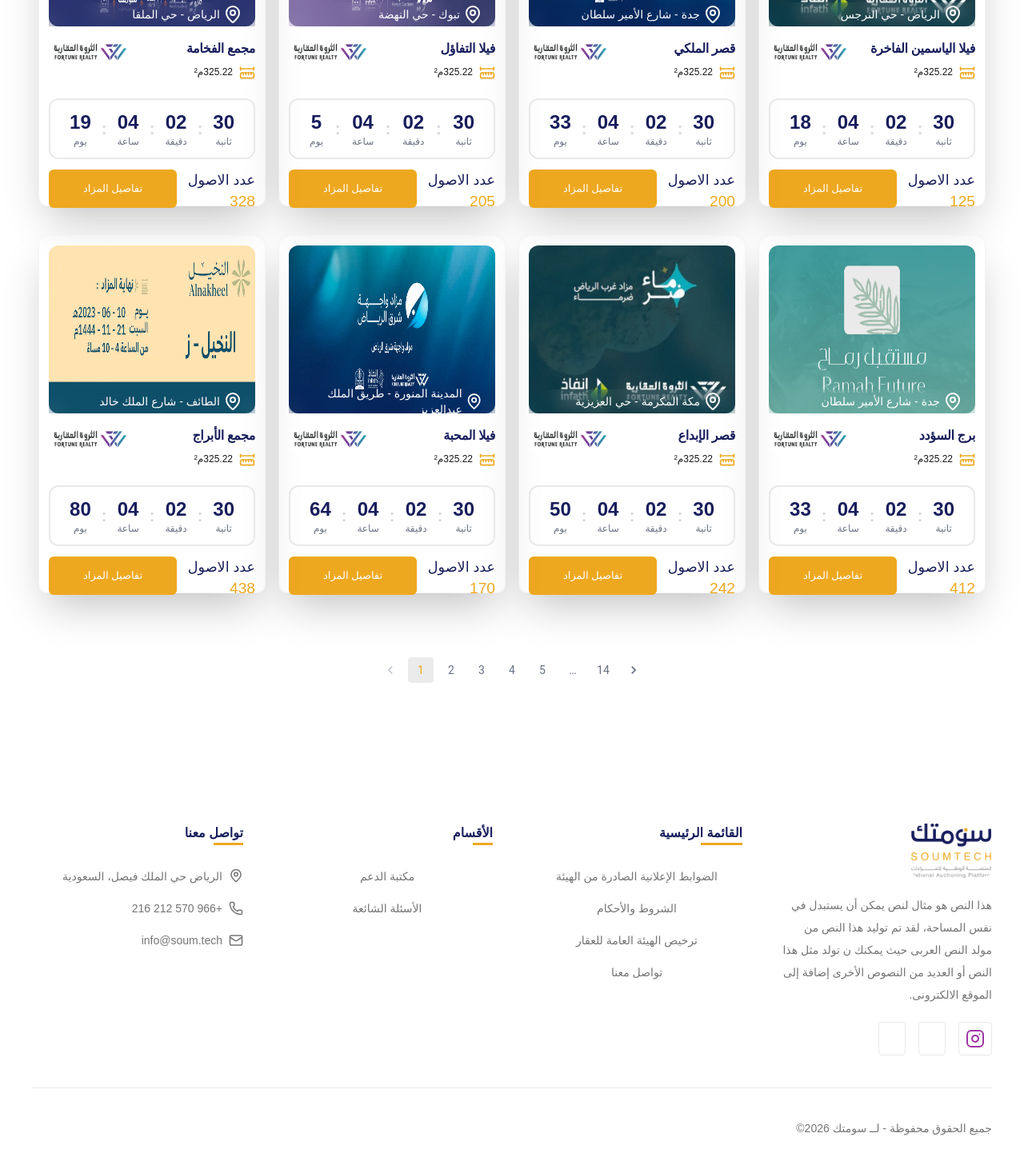
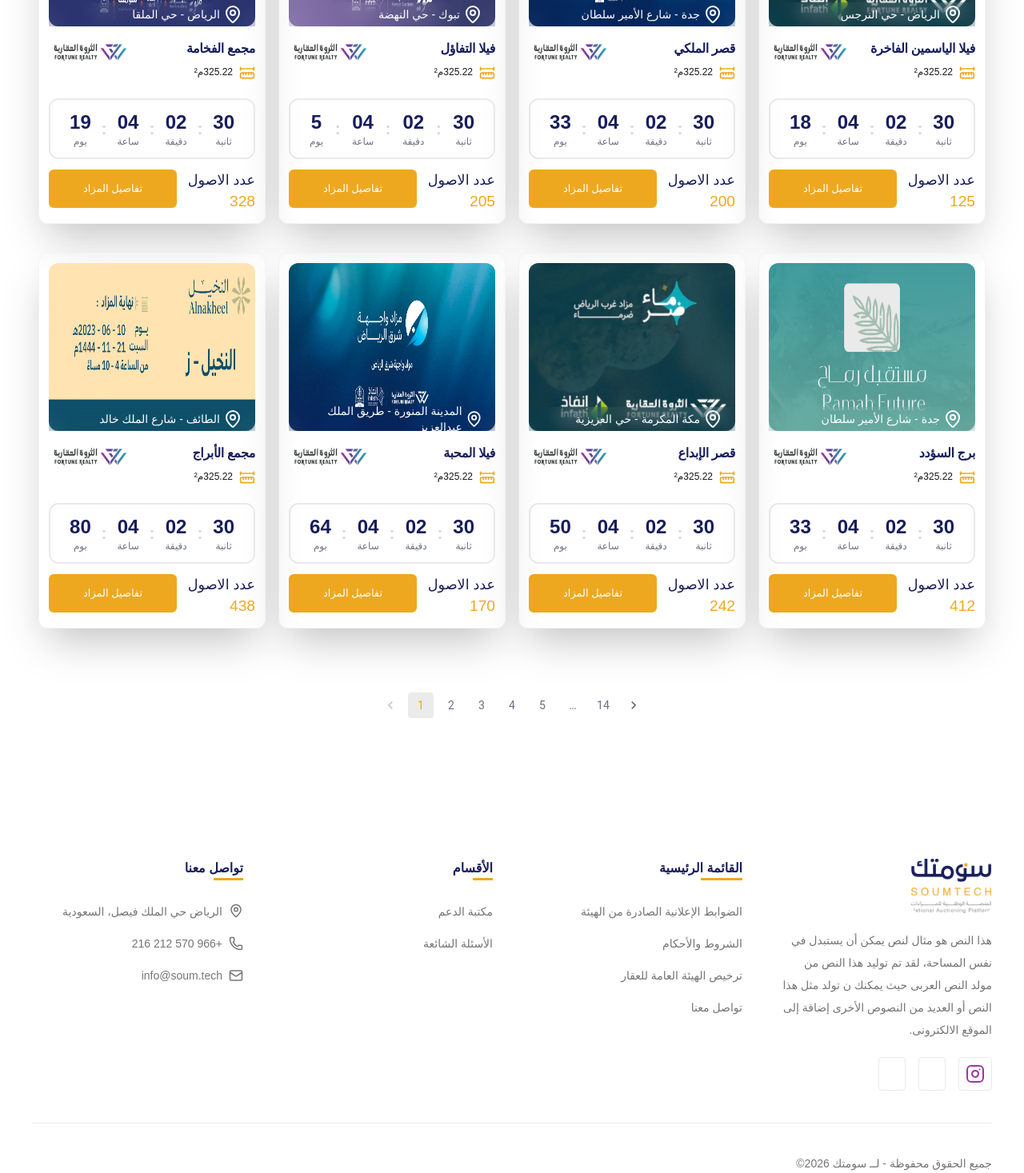
Before and after one commit to eslamelngar-dev/SoumTeck-auctions-webApplication, a Next.js app: page /auctions in a window 1280 px wide. Shown: the part 674-2141 px from the top of the page at 80% size. Built offline with nearby package versions, Linux system fonts and the light colour scheme; some icons are missing; a web font is replaced by a local one.

Commit message:
fixed auction card & footer

```diff
--- a/app/components/UI/AuctionCard.tsx
+++ b/app/components/UI/AuctionCard.tsx
@@ -21,7 +21,7 @@ export default function AuctionCard({
 
   return (
     <>
-      <div className="mt-5 block w-[20.18rem] h-112 p-3 rounded-xl shadow-2xl border border-gray-100">
+      <div className="mt-5 block w-[20.18rem] max-h-150 p-3 rounded-xl shadow-2xl border border-gray-100">
         <a href="#" className="relative flex justify-center">
           <Image
             className={`rounded-xl cursor-default`}
--- a/app/components/layouts/Footer.tsx
+++ b/app/components/layouts/Footer.tsx
@@ -36,7 +36,7 @@ export default function Footer() {
         {/* Main Menu */}
         <div>
           <h6 className="primary-label mb-8 font-bold">القائمة الرئيسية</h6>
-          <div className="text-[#757575] flex flex-col gap-5 text-sm">
+          <div className="text-[#757575] flex flex-col gap-5 text-sm lg:items-start">
             <button>الضوابط الإعلانية الصادرة من الهيئة</button>
             <button>الشروط والأحكام</button>
             <button>ترخيص الهيئة العامة للعقار</button>
@@ -47,7 +47,7 @@ export default function Footer() {
         {/* Sections */}
         <div>
           <h6 className="primary-label mb-8 font-bold">الأقسام</h6>
-          <div className="text-[#757575] flex flex-col gap-5 text-sm">
+          <div className="text-[#757575] flex flex-col gap-5 text-sm lg:items-start">
             <button>مكتبة الدعم</button>
             <button>الأسئلة الشائعة</button>
           </div>
@@ -56,7 +56,7 @@ export default function Footer() {
         {/* Contact */}
         <div>
           <h6 className="primary-label mb-8 font-bold">تواصل معنا</h6>
-          <div className="text-[#757575] flex flex-col gap-5 text-sm">
+          <div className="text-[#757575] flex flex-col gap-5 text-sm ">
             <div className="flex gap-2 items-start">
               <MapPin size={18} />
               <span>الرياض حي الملك فيصل، السعودية</span>
--- a/app/components/layouts/NavBar.tsx
+++ b/app/components/layouts/NavBar.tsx
@@ -114,8 +114,8 @@ export default function NavBar() {
             </Link>
           </li>
           <hr className="border border-gray-200 w-[80%]" />
-          <li>
-            <Link href="/login" onClick={() => setIsOpen(false)}>
+          <li className="cursor-pointer">
+            <Link href="/login"  onClick={() => setIsOpen(false)}>
               <button className="flex items-center gap-2 text-black border border-white px-6 rounded-full">
                 <CircleUserRound size={20} />
                 تسجيل الدخول
--- a/app/layout.tsx
+++ b/app/layout.tsx
@@ -10,8 +10,8 @@ const alexandria = Alexandria({
 });
 
 export const metadata: Metadata = {
-  title: "Create Next App",
-  description: "Generated by create next app",
+  title: "soumteck",
+  description: "soumteck for auctions",
 };
 
 export default function RootLayout({
--- /dev/null
+++ b/app/login/page.tsx
@@ -0,0 +1,9 @@
+export default function LoginPage() {
+  return (
+    <>
+      <div className="w-full h-64 bg-cover bg-center bg-no-repeat bg-[url('/hero-imgs/loginImage.jpg')]">
+        <h1 className="text-white text-3xl text-center pt-24">Hello</h1>
+      </div>
+    </>
+  );
+}
```
Also changed, not shown: public/hero-imgs/loginImage.png (added).
